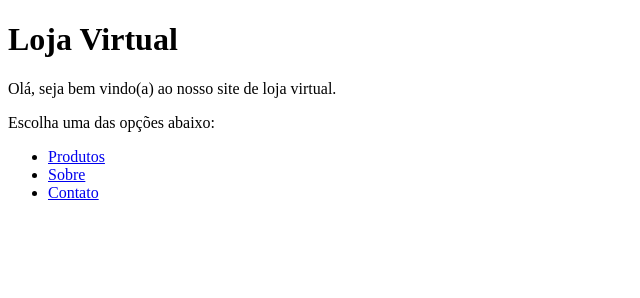
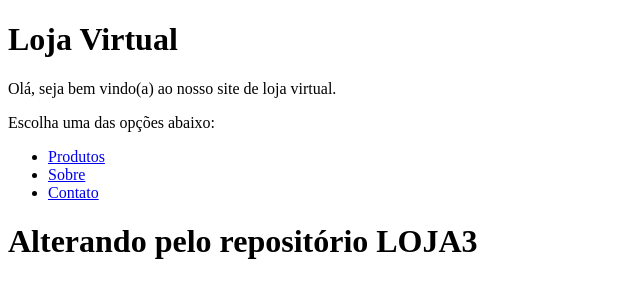
Before and after one commit to MarcosMartins120468/lojavirtual, a plain HTML site: page index.html in a window 1280 px wide. Shown: the whole page, without its empty margins (0-640 px from the left). Drawn offline with Linux system fonts and the light colour scheme.

Commit message:
editing index & creating scrip.js
editing index & creating scrip.js

```diff
--- a/index.html
+++ b/index.html
@@ -15,5 +15,6 @@
         <li><a href="sobre.html">Sobre</a></li>
         <li><a href="contato.html">Contato</a></li>
     </ul>
+    <h1>Alterando pelo repositório LOJA3</h1>
 </body>
 </html>
--- /dev/null
+++ b/script.js
@@ -0,0 +1 @@
+console.log('Hello World!');
```
